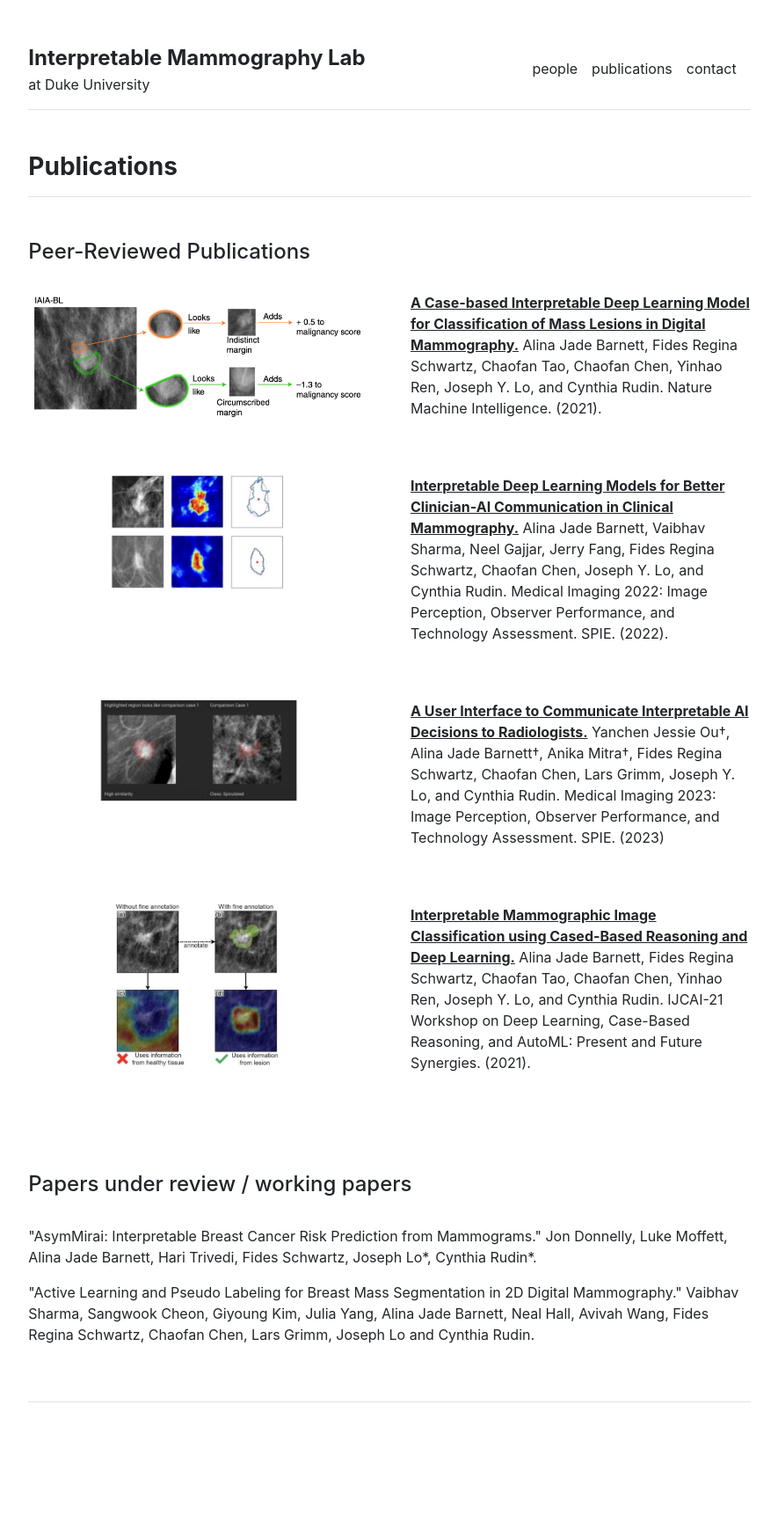
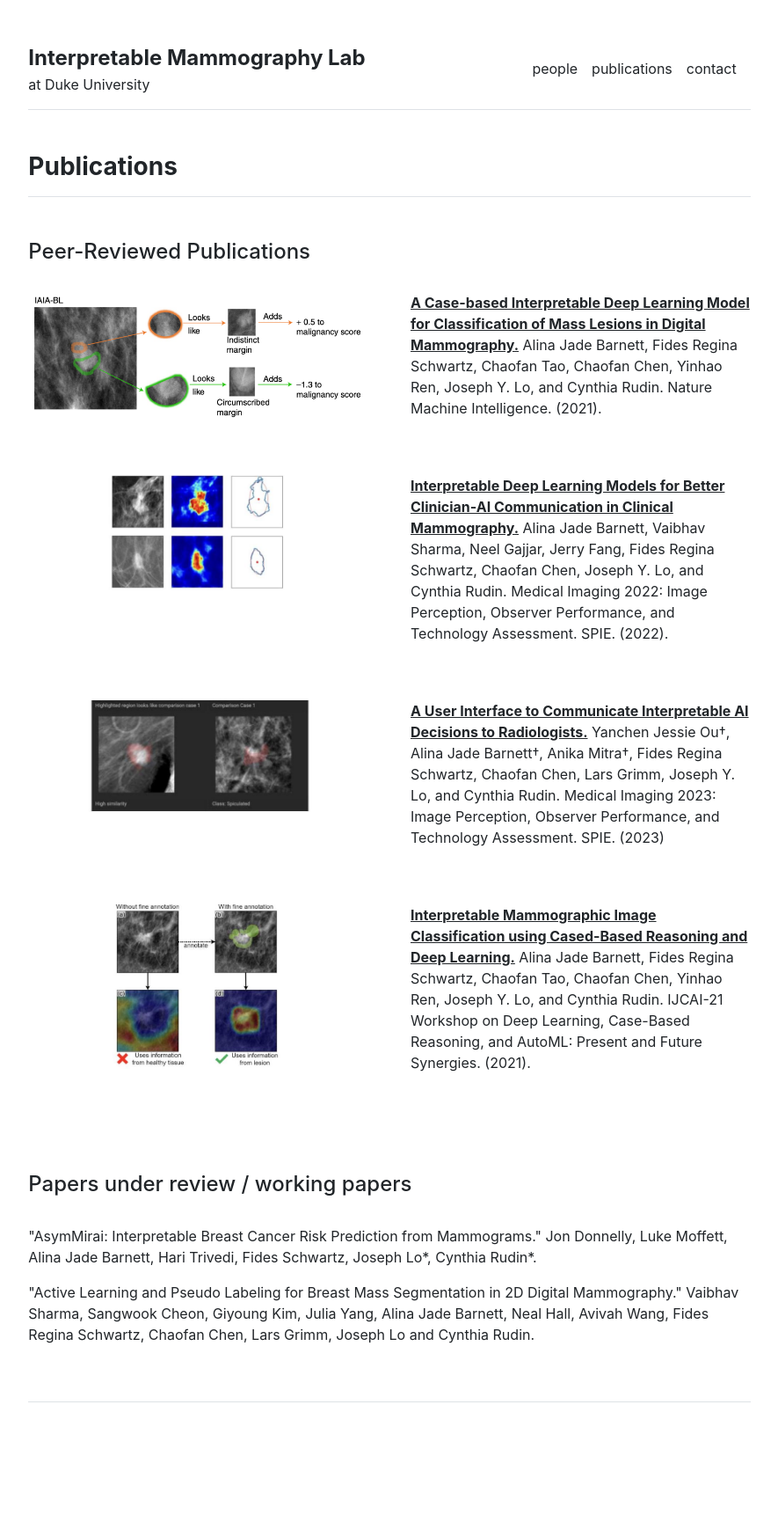
Before and after one commit to alinajadebarnett/interpmammo, a Jekyll site: the page built from publications.md, in a window 1280 px wide. Shown: the whole page at 88% size, without its empty margins (197-1082 px from the left). Built offline with Jekyll 4.4.1, drawn with Linux system fonts in a browser that asks for light colours.

Commit message:
change image

```diff
--- a/_data/publications.yml
+++ b/_data/publications.yml
@@ -1,14 +1,14 @@
 featured:
 - {name: 'A Case-based Interpretable Deep Learning Model for Classification of Mass Lesions in Digital Mammography.', people: 'Alina Jade Barnett, Fides Regina Schwartz, Chaofan Tao, Chaofan Chen, Yinhao Ren, Joseph Y. Lo, and Cynthia Rudin. Nature Machine Intelligence. (2021).', url: 'https://rdcu.be/cDhJ7', image: 'assets/img/papers/iaiabl.jpeg'}
 - {name: 'Interpretable Deep Learning Models for Better Clinician-AI Communication in Clinical Mammography.', people: 'Alina Jade Barnett, Vaibhav Sharma, Neel Gajjar, Jerry Fang, Fides Regina Schwartz, Chaofan Chen, Joseph Y. Lo, and Cynthia Rudin. Medical Imaging 2022: Image Perception, Observer Performance, and Technology Assessment. SPIE. (2022).', url: 'https://doi.org/10.1117/12.2612372', image: 'assets/img/papers/2.jpeg'}
-- {name: 'A User Interface to Communicate Interpretable AI Decisions to Radiologists.', people: 'Yanchen Jessie Ou†, Alina Jade Barnett†, Anika Mitra†, Fides Regina Schwartz, Chaofan Chen, Lars Grimm, Joseph Y. Lo, and Cynthia Rudin. Medical Imaging 2023: Image Perception, Observer Performance, and Technology Assessment. SPIE. (2023)', url: 'https://doi.org/10.1117/12.2654068', image: 'assets/img/papers/3.jpeg'}
+- {name: 'A User Interface to Communicate Interpretable AI Decisions to Radiologists.', people: 'Yanchen Jessie Ou†, Alina Jade Barnett†, Anika Mitra†, Fides Regina Schwartz, Chaofan Chen, Lars Grimm, Joseph Y. Lo, and Cynthia Rudin. Medical Imaging 2023: Image Perception, Observer Performance, and Technology Assessment. SPIE. (2023)', url: 'https://doi.org/10.1117/12.2654068', image: 'assets/img/papers/3_new.jpeg'}
 - {name: 'Interpretable Mammographic Image Classification using Cased-Based Reasoning and Deep Learning.', people: 'Alina Jade Barnett, Fides Regina Schwartz, Chaofan Tao, Chaofan Chen, Yinhao Ren, Joseph Y. Lo, and Cynthia Rudin. IJCAI-21 Workshop on Deep Learning, Case-Based Reasoning, and AutoML: Present and Future Synergies. (2021).', url: 'https://arxiv.org/abs/2107.05605', image: 'assets/img/papers/4.jpeg'}
 
 
 index:
 - {name: 'A Case-based Interpretable Deep Learning Model for Classification of Mass Lesions in Digital Mammography.', people: 'Alina Jade Barnett, Fides Regina Schwartz, Chaofan Tao, Chaofan Chen, Yinhao Ren, Joseph Y. Lo, and Cynthia Rudin. Nature Machine Intelligence. (2021).', url: 'https://rdcu.be/cDhJ7', image: 'assets/img/papers/iaiabl.jpeg'}
 - {name: 'Interpretable Deep Learning Models for Better Clinician-AI Communication in Clinical Mammography.', people: 'Alina Jade Barnett, Vaibhav Sharma, Neel Gajjar, Jerry Fang, Fides Regina Schwartz, Chaofan Chen, Joseph Y. Lo, and Cynthia Rudin. Medical Imaging 2022: Image Perception, Observer Performance, and Technology Assessment. SPIE. (2022).', url: 'https://doi.org/10.1117/12.2612372', image: 'assets/img/papers/2.jpeg'}
-- {name: 'A User Interface to Communicate Interpretable AI Decisions to Radiologists.', people: 'Yanchen Jessie Ou†, Alina Jade Barnett†, Anika Mitra†, Fides Regina Schwartz, Chaofan Chen, Lars Grimm, Joseph Y. Lo, and Cynthia Rudin. Medical Imaging 2023: Image Perception, Observer Performance, and Technology Assessment. SPIE. (2023)', url: 'https://doi.org/10.1117/12.2654068', image: 'assets/img/papers/3.jpeg'}
+- {name: 'A User Interface to Communicate Interpretable AI Decisions to Radiologists.', people: 'Yanchen Jessie Ou†, Alina Jade Barnett†, Anika Mitra†, Fides Regina Schwartz, Chaofan Chen, Lars Grimm, Joseph Y. Lo, and Cynthia Rudin. Medical Imaging 2023: Image Perception, Observer Performance, and Technology Assessment. SPIE. (2023)', url: 'https://doi.org/10.1117/12.2654068', image: 'assets/img/papers/3_new.jpeg'}
 - {name: 'Interpretable Mammographic Image Classification using Cased-Based Reasoning and Deep Learning.', people: 'Alina Jade Barnett, Fides Regina Schwartz, Chaofan Tao, Chaofan Chen, Yinhao Ren, Joseph Y. Lo, and Cynthia Rudin. IJCAI-21 Workshop on Deep Learning, Case-Based Reasoning, and AutoML: Present and Future Synergies. (2021).', url: 'https://arxiv.org/abs/2107.05605', image: 'assets/img/papers/4.jpeg'}
 
 working:
```
Also changed, not shown: assets/img/papers/3_new.jpeg (added).
